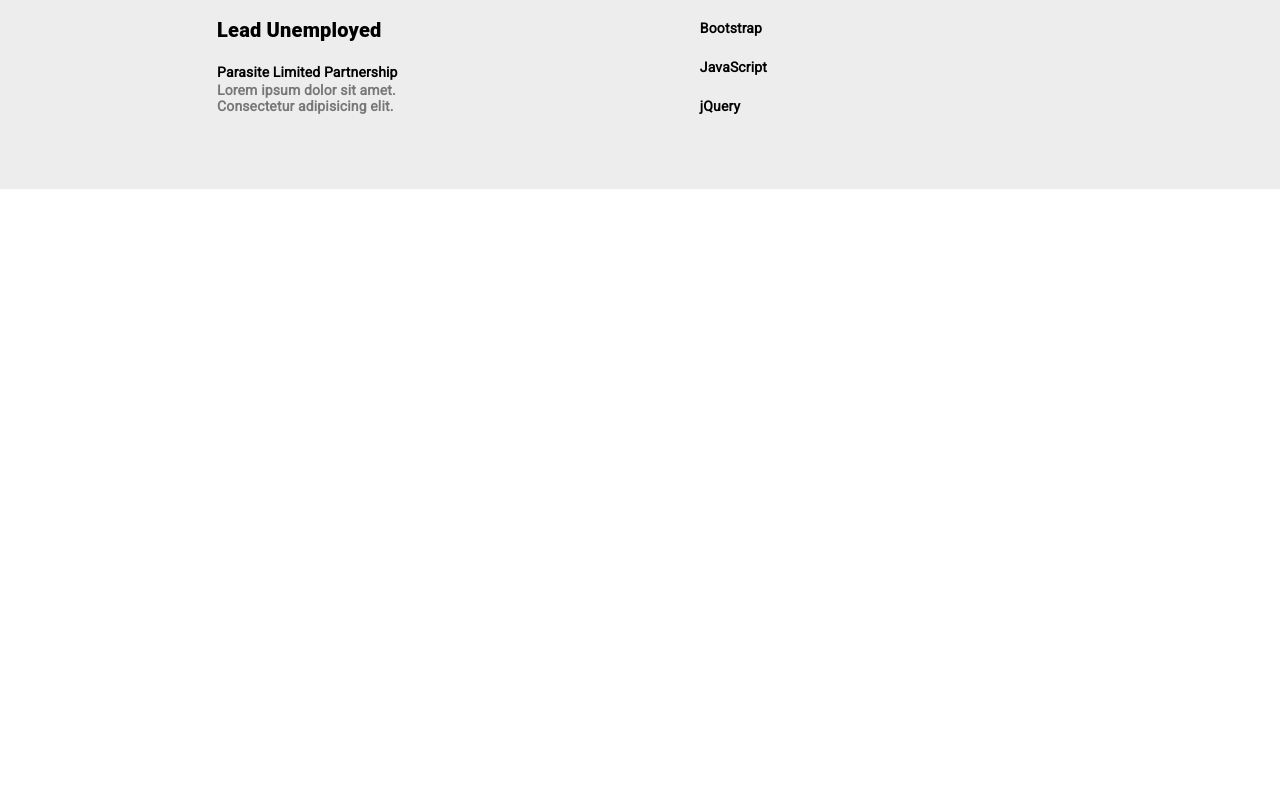
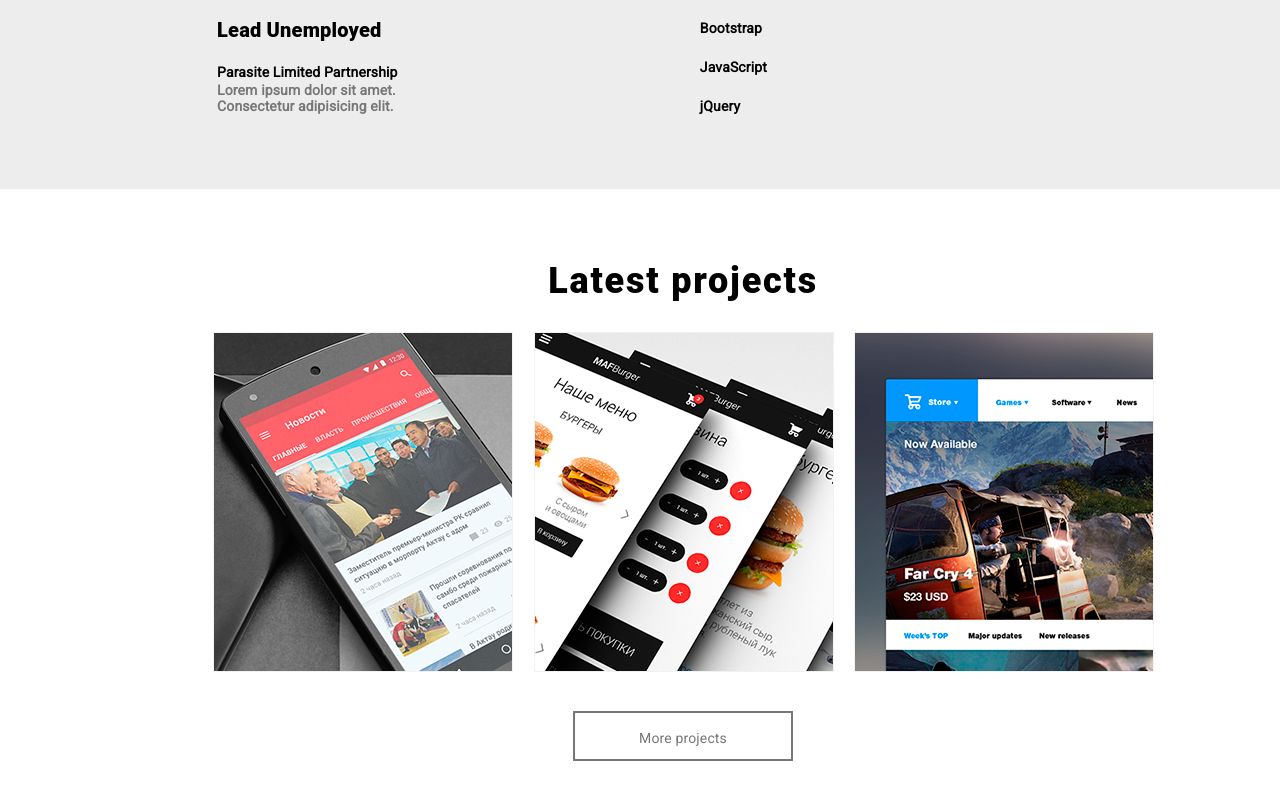
Before and after one commit to dmi3cher/dmi3cher.github.io, a plain HTML site: page index.html in a window 1280 px wide. Shown: the part 1553-2352 px from the top of the page. Drawn offline with Linux system fonts and the light colour scheme.

Commit message:
Add files via upload

```diff
--- a/index.html
+++ b/index.html
@@ -59,6 +59,13 @@
         <h5 class="h5_2">jQuery</h5>
       </div>
     </div>
+    <div id="latestproj">
+      <h3 id="h3_proj">Latest projects</h3>
+      <a href="#"><img src="proj1.png" alt="" id="proj1"></a>
+      <a href="#"><img src="proj2.png" alt="" id="proj2"></a>
+      <a href="#"><img src="proj3.png" alt="" id="proj3"></a>
+      <a href="#"><div id="projbutton">More projects</div></a>
+    </div>
   </div>
 </body>
 </html>
--- a/style.css
+++ b/style.css
@@ -206,3 +206,45 @@ h5 {
 .h5_2 {
   margin-bottom: 23px;
 }
+#h3_proj {
+  margin: 0px;
+  position: relative;
+  float: right;
+  right: 548px;
+  top: 43px;
+}
+#proj1 {
+  position: relative;
+  top: 100px;
+  left: 213px;
+}
+#proj2 {
+  position: relative;
+  top: 100px;
+  left: 230px;
+}
+#proj3 {
+  position: relative;
+  top: 100px;
+  left: 246px;
+}
+#projbutton {
+  font-size: 14px;
+  letter-spacing: 0.01em;
+  width: 220px;
+  height: 50px;
+  box-sizing: border-box;
+  position: relative;
+  line-height: 50px;
+  text-align: center;
+  border: 2px solid #777777;
+  color: #777777;
+  margin: 0px;
+  left: 573px;
+  top: 135px;
+}
+#projbutton:hover {
+  background-color: #212121;
+  color: white;
+  border: none;
+}
```
Also changed, not shown: proj1.png (added), proj2.png (added), proj3.png (added). Lines whose indentation alone changed are shown as unchanged.
